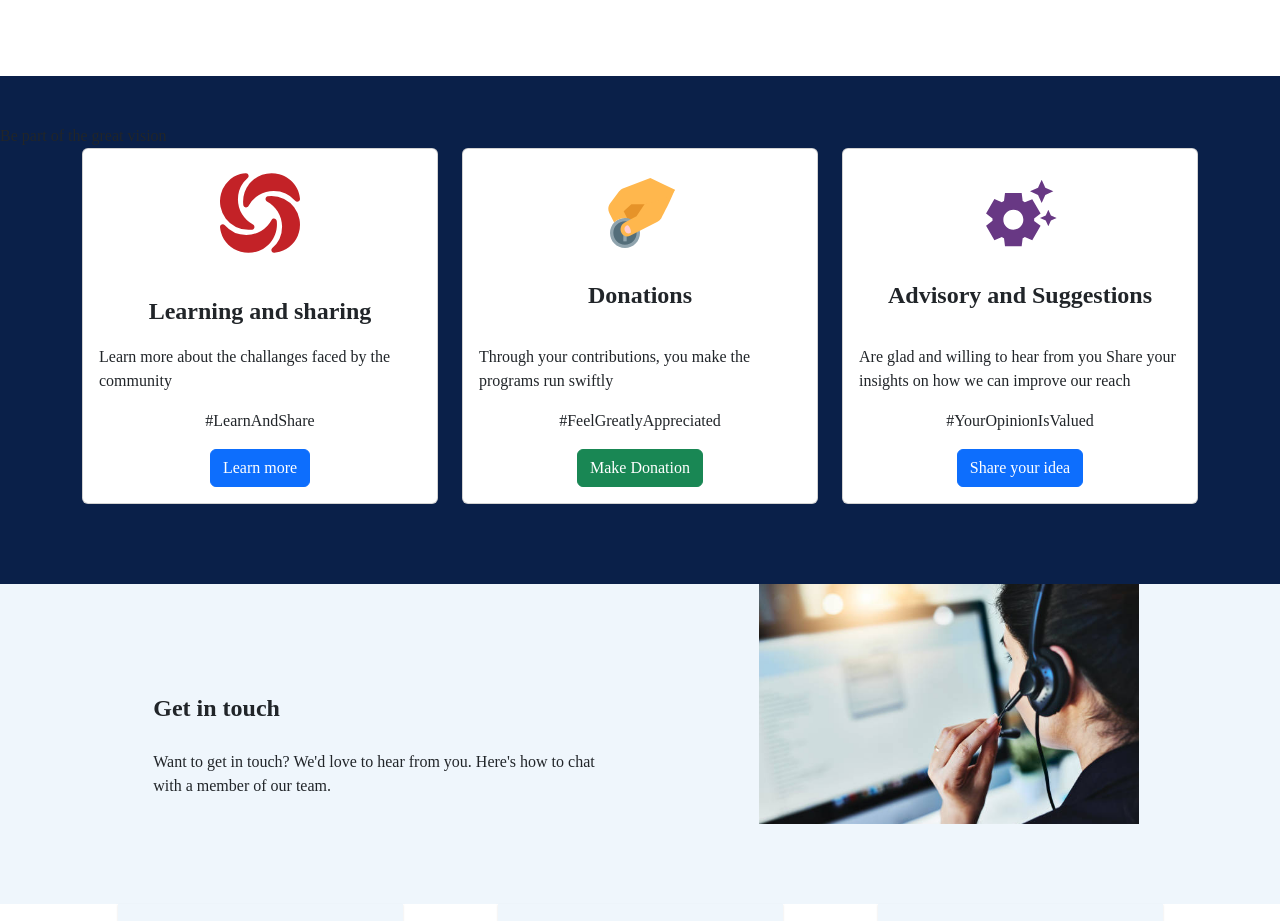
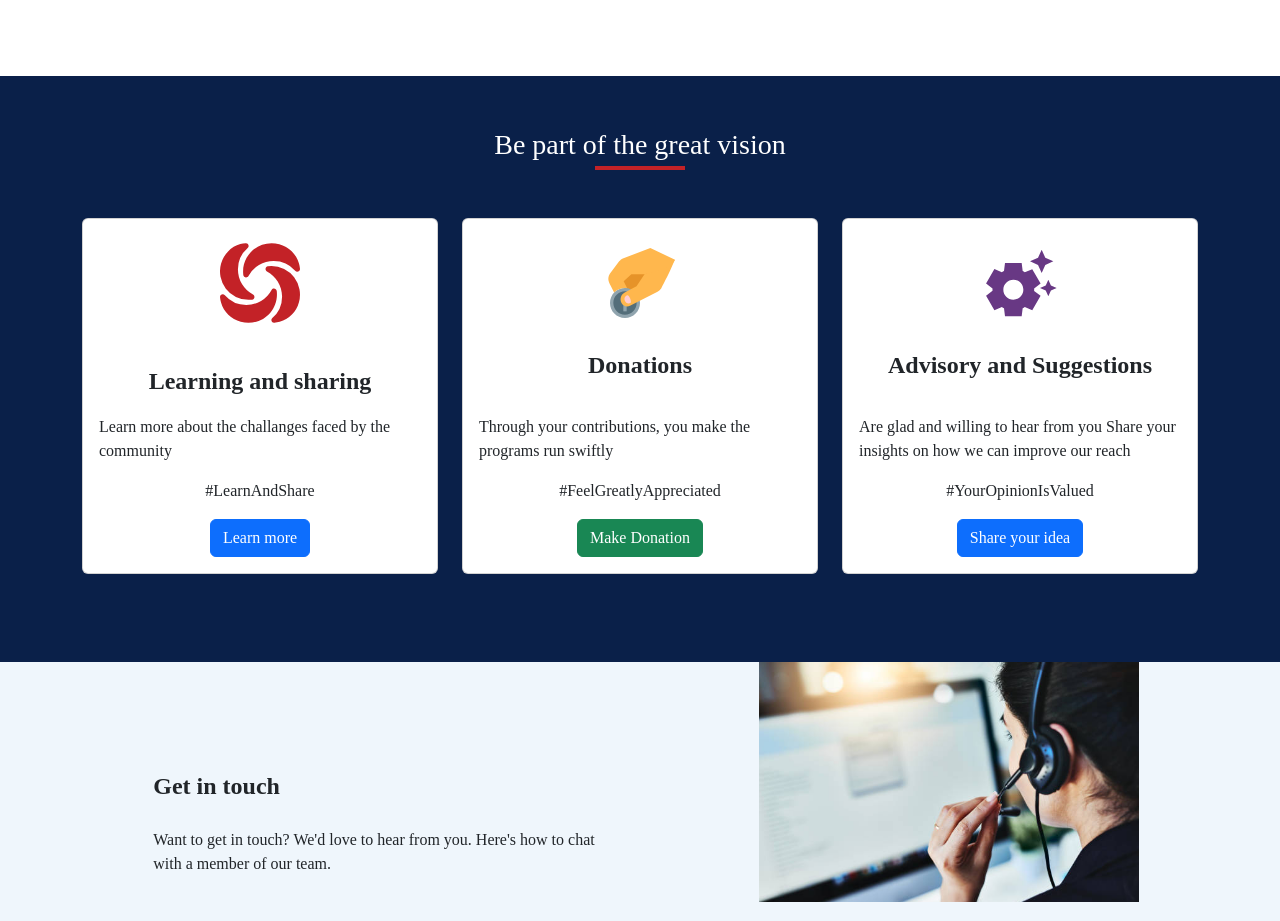
Before and after one commit to Manenomyk/Harold-mbati-site, a React (Create React App) app: page / in a window 1280 px wide. Shown: the part 1340-2261 px from the top of the page. Built offline with nearby package versions, Linux system fonts and the light colour scheme; a web font is replaced by a local one.

Commit message:
section polishing

```diff
--- a/src/Pages/Home.css
+++ b/src/Pages/Home.css
@@ -124,3 +124,11 @@ height: auto;
     color: #c32227;
 
 }
+
+.headSection{
+    display: flex;
+    justify-content: center;
+    margin-bottom: 3rem;
+    font-size: 28px;
+    color: white;
+}
--- a/src/Pages/Home.js
+++ b/src/Pages/Home.js
@@ -85,10 +85,16 @@ function Home() {
       </div>
 
       <div className="help">
-        <div className="mx-auto ">Be part of the great vision</div>
+        <div className="headSection">
+          <div>
+          Be part of the great vision
+        <div className="underline mx-auto"></div>
+          </div>
+        </div>
+
         <home.Container>
           <home.Row>
-            <home.Col lg={4} className="mx-auto">
+            <home.Col lg={4} className="mx-auto mb-2">
               <home.Card>
 
                   <div className="icon1">
@@ -111,7 +117,7 @@ function Home() {
                 </home.Card.Body>
               </home.Card>
             </home.Col>
-            <home.Col lg={4} className="mx-auto">
+            <home.Col lg={4} className="mx-auto mb-2">
               <home.Card>
 
                   <div className="icon">
@@ -131,7 +137,7 @@ function Home() {
                 </home.Card.Body>
               </home.Card>
             </home.Col>
-            <home.Col lg={4} className="mx-auto">
+            <home.Col lg={4} className="mx-auto mb-2">
               <home.Card>
 
                   <div className="icon2">
```
